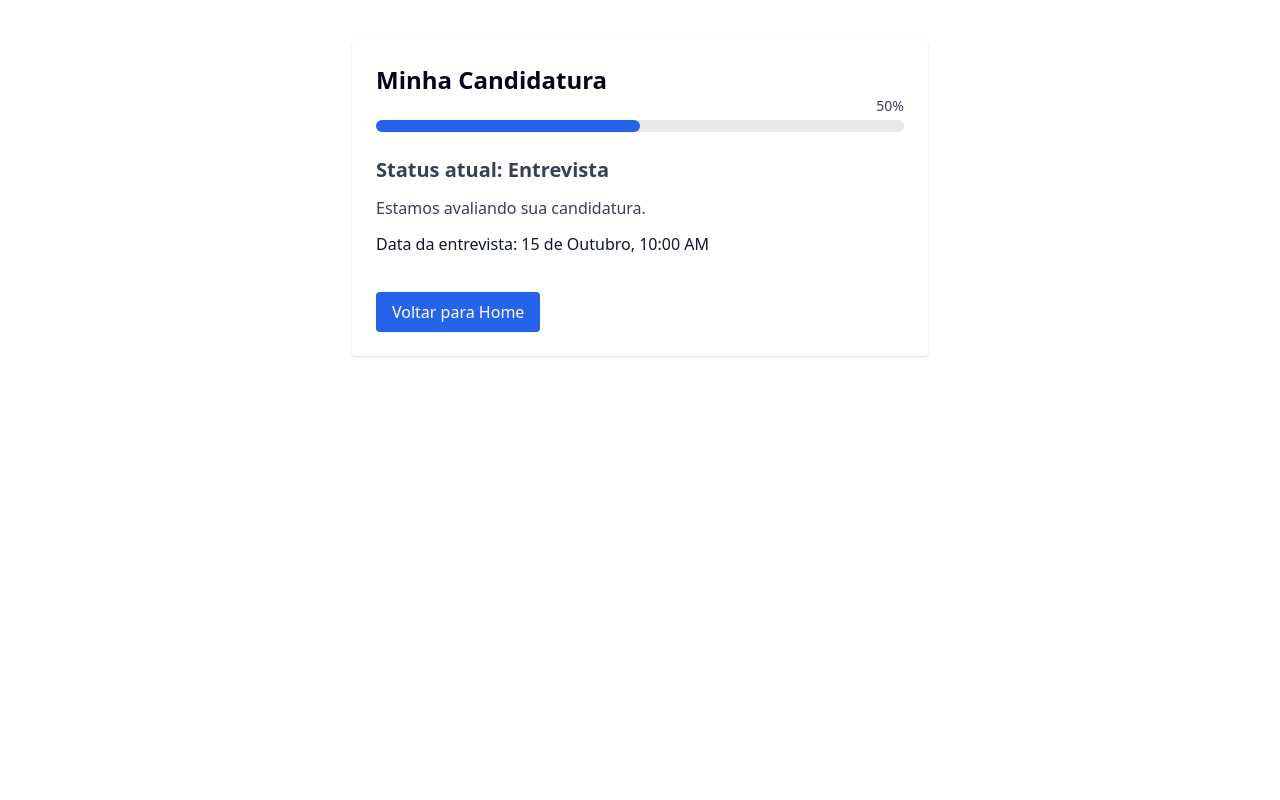
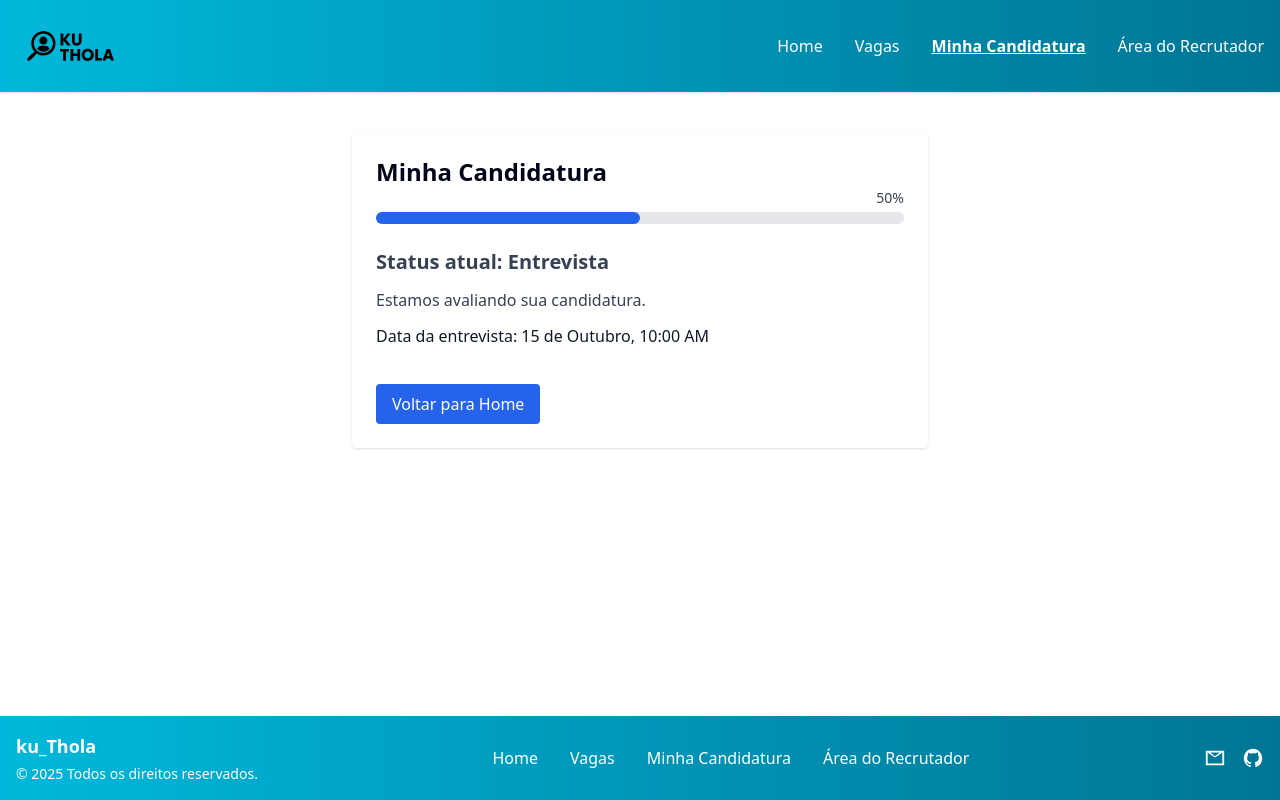
Before and after one commit to JorgeLanga/ku_Thola, a React (Vite) app in the folder frontend/: page /minha-candidatura in a window 1280 px wide. Built offline with nearby package versions, Linux system fonts and the light colour scheme.

Commit message:
feat:include Header and Footer on the system's main pages

```diff
--- a/frontend/src/components/footer.tsx
+++ b/frontend/src/components/footer.tsx
@@ -2,7 +2,7 @@ import React from "react";
 import { Link } from "react-router-dom";
 
 export const Footer = () => (
-  <footer className="bg-[#2563EB] text-white mt-16">
+  <footer className="bg-gradient-to-r from-cyan-500 to-cyan-700 text-white">
     <div className="max-w-7xl mx-auto px-4 py-4 flex flex-col md:flex-row items-center justify-between gap-6">
       <div className="flex flex-col items-center md:items-start">
         <span className="font-bold text-lg">ku_Thola</span>
--- a/frontend/src/components/headers.tsx
+++ b/frontend/src/components/headers.tsx
@@ -5,7 +5,7 @@ export const Header = () => {
   const location = useLocation();
 
   return (
-    <header className="bg-[#2563EB] text-white shadow">
+    <header className="bg-gradient-to-r from-cyan-500 to-cyan-700 text-white text-white shadow">
       <nav className="max-w-7xl mx-auto px-4 py-4 flex items-center justify-between">
         {/* Logotipo */}
         <Link to="/home" className="flex items-center gap-2 hover:opacity-90 transition">
--- a/frontend/src/pages/candidate/ApplicationForm.tsx
+++ b/frontend/src/pages/candidate/ApplicationForm.tsx
@@ -1,5 +1,8 @@
 import React, { useState } from 'react';
 import { useNavigate } from 'react-router-dom';
+import { Header } from "@/components/headers";
+import { Footer } from "@/components/footer";
+
 
 export const ApplicationForm = () => {
   const [name, setName] = useState('');
@@ -19,7 +22,10 @@ export const ApplicationForm = () => {
   };
 
   return (
-    <div className="max-w-2xl mx-auto mt-10 bg-white shadow-lg rounded-lg p-8">
+   <div>
+      <Header />
+    <main>
+     <div className="max-w-2xl mx-auto mt-10 bg-white shadow-lg rounded-lg p-8">
       <h2 className="text-3xl font-semibold mb-8 text-primary-700">
         Formulário de Candidatura
       </h2>
@@ -126,5 +132,8 @@ export const ApplicationForm = () => {
         </div>
       </form>
     </div>
+    </main>
+     <Footer />
+     </div>
   );
 };
--- a/frontend/src/pages/candidate/CandidateProfile.tsx
+++ b/frontend/src/pages/candidate/CandidateProfile.tsx
@@ -2,6 +2,8 @@ import React from 'react';
 import { useParams, useNavigate } from 'react-router-dom';
 import { Button } from '../../components/ui/Button';
 import type { ApplicationProps, CandidateProps } from '@/types/candidateProps';
+import { Header } from "@/components/headers";
+import { Footer } from "@/components/footer";
 
 
 export const CandidateProfile = () => {
@@ -44,7 +46,9 @@ export const CandidateProfile = () => {
   }
 
   return (
-    <div className="max-w-3xl mx-auto bg-white shadow-md rounded-lg p-8 mt-8">
+   <div>
+    <Header /><main>
+     <div className="max-w-3xl mx-auto bg-white shadow-md rounded-lg p-8 mt-8">
       <h1 className="text-3xl font-semibold mb-4 text-primary-700">{candidate.name}</h1>
       <div className="mb-6 space-y-1 text-gray-700">
         <p><strong>Email:</strong> {candidate.email}</p>
@@ -87,5 +91,8 @@ export const CandidateProfile = () => {
         </Button>
       </div>
     </div>
+    </main>
+    <Footer />
+    </div>
   );
 };
--- a/frontend/src/pages/candidate/JobDetails.tsx
+++ b/frontend/src/pages/candidate/JobDetails.tsx
@@ -3,6 +3,8 @@ import { useParams, useNavigate } from 'react-router-dom';
 import { Button } from '../../components/ui/Button';
 import { toast } from 'react-toastify'; // Certifique-se de ter instalado react-toastify
 import type { jobProps } from '@/types/recruiterProps';
+import { Header } from "@/components/headers";
+import { Footer } from "@/components/footer";
 
 export const JobDetails = () => {
   const { jobId } = useParams();
@@ -37,7 +39,10 @@ export const JobDetails = () => {
   }
 
   return (
-    <div className="max-w-3xl mx-auto mt-10 bg-white shadow-md rounded-lg p-8">
+<div>
+     <Header />
+     <main>
+     <div className="max-w-3xl mx-auto mt-10 bg-white shadow-md rounded-lg p-8">
       <h1 className="text-3xl font-bold text-gray-900 mb-4">{job.title}</h1>
       <p className="text-gray-700 mb-6">{job.description}</p>
 
@@ -73,5 +78,8 @@ export const JobDetails = () => {
         Candidatar-se
       </Button>
     </div>
+   </main>
+     <Footer />
+</div>
   );
 };
--- a/frontend/src/pages/candidate/JobsList.tsx
+++ b/frontend/src/pages/candidate/JobsList.tsx
@@ -1,4 +1,6 @@
 import { useNavigate } from 'react-router-dom';
+import { Header } from "@/components/headers";
+import { Footer } from "@/components/footer";
 
 export const JobsList = () => {
   const navigate = useNavigate();
@@ -48,7 +50,11 @@ export const JobsList = () => {
   ];
 
   return (
-    <body className='bg-black bg-[url(../img/fundo-2.jpg)] bg-cover bg-center py-10'>
+
+   <div>
+    <Header />
+    <main>
+
     <div className="max-w-4xl mx-auto mt-10 px-4">
       <h1 className="text-3xl font-bold text-white mb-6 text-center">Vagas Disponíveis</h1>
       <ul className="space-y-6">
@@ -78,6 +84,9 @@ export const JobsList = () => {
         ))}
       </ul>
     </div>
-    </body>
+   </main>
+      <Footer />
+   </div>
+
   );
 };
--- a/frontend/src/pages/candidate/MyApplication.tsx
+++ b/frontend/src/pages/candidate/MyApplication.tsx
@@ -1,6 +1,8 @@
 import React from 'react';
 import { useNavigate } from 'react-router-dom';
 import { ProgressBar } from '../../components/ui/ProgressBar';
+import { Header } from "@/components/headers";
+import { Footer } from "@/components/footer";
 
 export const MyApplication = () => {
   const navigate = useNavigate();
@@ -18,7 +20,10 @@ export const MyApplication = () => {
   const progressPercent = (applicationStatus.filter(status => status.completed).length / applicationStatus.length) * 100;
 
   return (
-    <div className="max-w-xl mx-auto mt-10 p-6 bg-white rounded shadow">
+   <div>
+     <Header />
+    <main>
+       <div className="max-w-xl mx-auto mt-10 p-6 bg-white rounded shadow">
       <h1 className="text-2xl font-bold mb-6">Minha Candidatura</h1>
 
       <ProgressBar progress={progressPercent} />
@@ -45,5 +50,11 @@ export const MyApplication = () => {
         </button>
       </div>
     </div>
+    </main>
+     <div className="fixed bottom-0 left-0 w-full ">
+    <Footer />
+  </div>
+
+   </div>
   );
 };
--- a/frontend/src/pages/recruiter/CandidateEvaluation.tsx
+++ b/frontend/src/pages/recruiter/CandidateEvaluation.tsx
@@ -1,5 +1,7 @@
 import React, { useState } from 'react';
 import { useNavigate, useParams } from 'react-router-dom';
+import { Header } from "@/components/headers";
+import { Footer } from "@/components/footer";
 
 export const CandidateEvaluation = () => {
   const [technicalEvaluation, setTechnicalEvaluation] = useState('');
@@ -25,7 +27,9 @@ export const CandidateEvaluation = () => {
   };
 
   return (
-    <div className="max-w-3xl mx-auto p-6 bg-white rounded shadow mt-8">
+    <div>
+         <Header /><main>
+      <div className="max-w-3xl mx-auto p-6 bg-white rounded shadow mt-8">
       <h1 className="text-2xl font-semibold mb-6">Avaliação do Candidato</h1>
       <form onSubmit={handleSubmit} className="space-y-6">
         <div>
@@ -80,5 +84,8 @@ export const CandidateEvaluation = () => {
         </button>
       </form>
     </div>
+
+      </main>
+            <Footer /></div>
   );
 };
```
